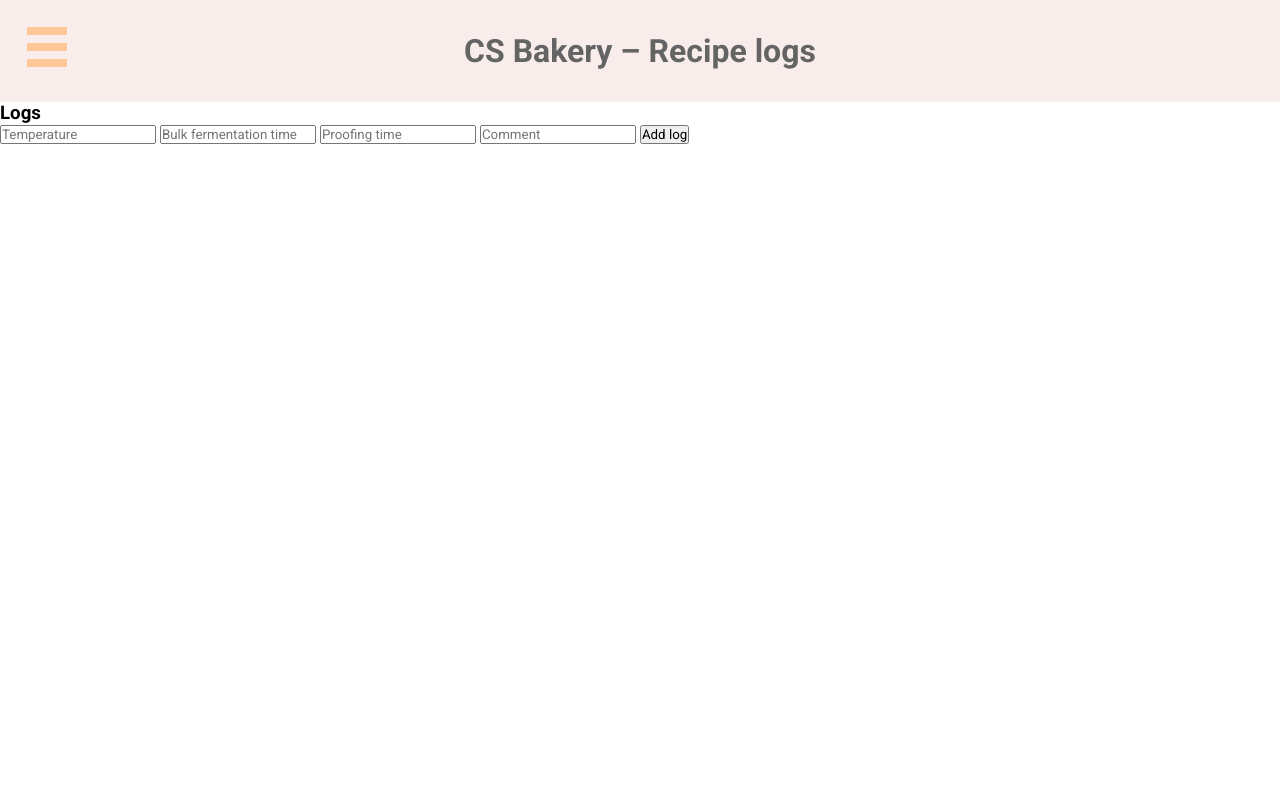
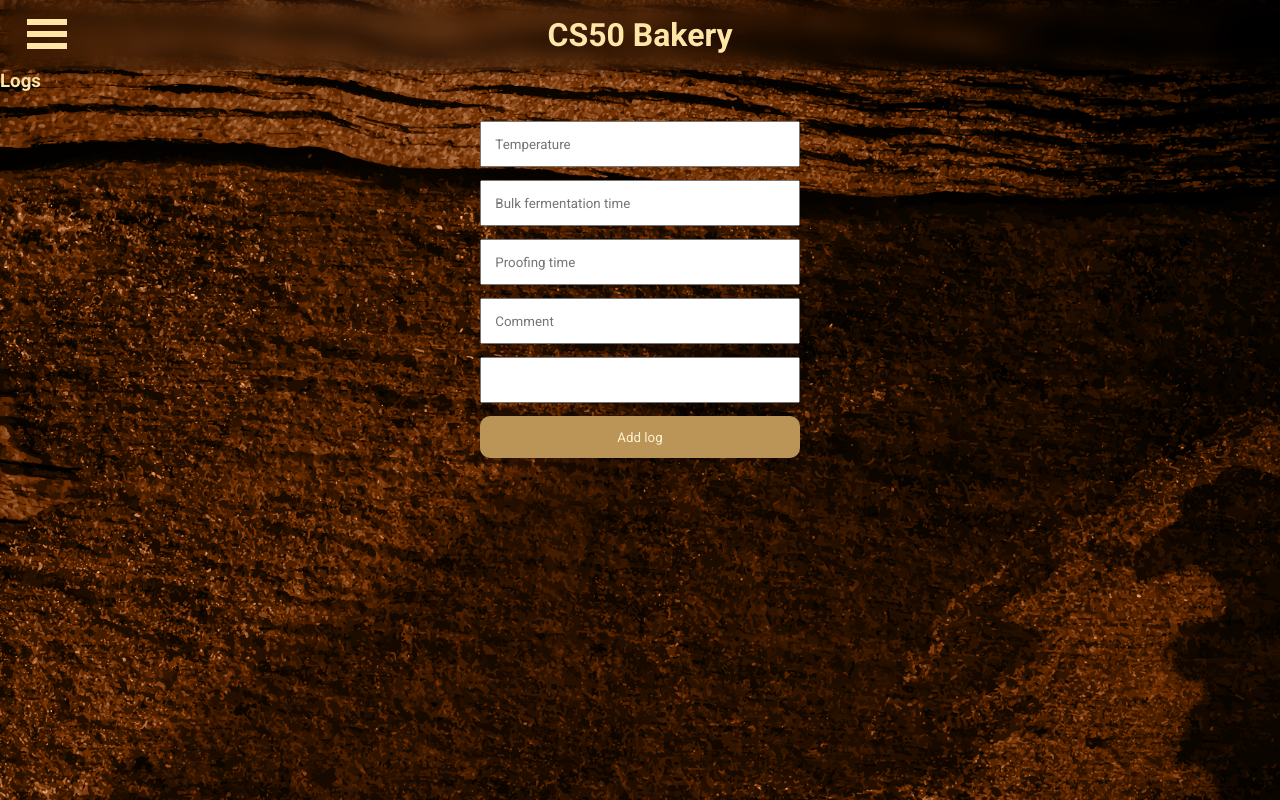
Before and after one commit to ahorguelin/cs50_final_project, a Flask app: page /recipe_logs in a window 1280 px wide. Run offline with Flask 2, Linux system fonts and the light colour scheme.

Commit message:
Home pageand recipe front end

```diff
--- a/static/script.js
+++ b/static/script.js
@@ -1,14 +1,26 @@
 document.addEventListener('DOMContentLoaded', function(){
     let nav = document.querySelector('.navbar');
     let hamburger = document.querySelector('#hamburger');
+    let iconTop = document.querySelector('.icon-bar');
+    let iconMid = document.querySelector('.middle')
+    let iconBot = document.querySelector('.bottom')
     hamburger.addEventListener('click', function(){
         if (nav.classList.contains("show-menu")){
             nav.classList.remove("show-menu");
+            iconTop.classList.remove('animated')
+            iconMid.classList.remove('animated')
+            iconBot.classList.remove('animated')
         }
         else{
             nav.classList.add("show-menu");
+            iconTop.classList.add('animated')
+            iconMid.classList.add('animated')
+            iconBot.classList.add('animated')
         }
     })
+
+
+
     let btnAdd = document.querySelector('#add-ingredient');
     btnAdd.addEventListener('click', function(){
         //select the multiple choices
--- a/static/style.css
+++ b/static/style.css
@@ -6,59 +6,110 @@
     font-family: 'Roboto', sans-serif;
 }
 
+
+/* color variables */
+:root{
+    --red: #6F1D1B;
+    --brown: #20140d;
+    --caramel: #99582A;
+    --beige: #FFE6A7;
+    --off-white: #fff1ce;
+    --sand: #BB9457;
+}
+
 /* Layout Style */
+
+/*menu*/
+.background-img{
+    background-color: var(--caramel);
+    background-image: url('/static/images/rm187-adj-24.jpg');
+    background-size:cover;
+    min-height: 100vh;
+    background-repeat: repeat-y;
+    background-blend-mode:luminosity;
+    position: absolute;
+}
 
 #hamburger{
     width: 3em;
     height: 3em;
-    display: block;
     position: fixed;
     border: none;
     padding: 0px;
-    z-index: 1;
-    margin: 2em 0 0 2em;
-    background: linear-gradient(
-        to bottom,
-        #FEC89A, #FEC89A 20%,
-        #F8EDEB 20%, #F8EDEB 40%,
-        #FEC89A 40%, #FEC89A 60%,
-        #F8EDEB 60%, #F8EDEB 80%,
-        #FEC89A 80%, #FEC89A 100%
-    );
+    top: 1em;
+    left: 2em;
+    z-index: 999;
+    background: transparent;
+    cursor: pointer;
+}
+
+.icon-bar{
+    -webkit-transition: all .7s ease;
+    -moz-transition: all .7s ease;
+    -ms-transition: all .7s ease;
+    -o-transition: all .7s ease;
+    transition: all .7s ease;
+    display: block;
+    width: 3em;
+    height: 6px;
+    margin: 6px 0;
+    background-color: var(--beige);
+}
+
+.animated.top {
+    -webkit-transform: translateY(10px) rotateZ(45deg);
+    -moz-transform: translateY(10px) rotateZ(45deg);
+    -ms-transform: translateY(10px) rotateZ(45deg);
+    -o-transform: translateY(10px) rotateZ(45deg);
+    transform: translateY(10px) rotateZ(45deg);
+}
+
+.animated.bottom {
+    -webkit-transform: translateY-(14px) rotateZ(-45deg);
+    -moz-transform: translateY(-14px) rotateZ(-45deg);
+    -ms-transform: translateY(-14px) rotateZ(-45deg);
+    -o-transform: translateY(-14px) rotateZ(-45deg);
+    transform: translateY(-14px) rotateZ(-45deg);
+}
+
+.animated.middle{
+    width: 0;
 }
 
 .navbar{
-    z-index: 0;
+    z-index: 998;
     height: 100vh;
-    padding: 5em 2em;
-    position: fixed;
-    background-color: #FCD5CE;
+    width: 100vw;
+    position: absolute;
+    background-color: var(--brown);
     transform: translateY(-100%);
-    transition: 0.2s;
+    transition: 0.7s ease-in-out;
 }
 
 .show-menu{
     transform: translateY(0);
-    box-shadow: 1em 0em 50em #FCD5CE;
+    box-shadow: 0 0 10px 100vw var(--burgundy), 0 0 10px 100vh var(--burgundy);
 }
 
 .navbar div li {
+    padding-top: 3em;
     list-style: none;
-    font-size: 1.5em;
+    font-size: 2em;
+    text-align: center;
 }
 
 .navbar-login{
     margin: 1em 0;
 }
 
-.flash_message_container{
-    margin-top: 2em;
-    text-align: center;
+/*header*/
+.title{
+    font-size: 2em;
 }
 
 a{
     text-decoration: none;
-    color: #646464;
+    color: var(--beige);
 }
 
 a:hover{
@@ -66,30 +117,33 @@
 }
 
 header{
+    width: 100vw;
+    position: sticky;
     text-align: center;
-    padding: 2em;
-    background-color: #F8EDEB;
+    padding: 1em 0;
+    background:rgba(0, 0, 0, 0.301);
+    backdrop-filter: blur(10px);
+    box-shadow: 10px 5px 10px rgba(0, 0, 0, 0.212);
 }
 
-h1{
-    color: #646464;
+h1, h2, h3{
+    color: var(--beige);
 }
 
 /* Register & login style */
 .form-container{
     width: 100vw;
     text-align: center;
-    margin: 1em 0;
 }
 
-.bread-form{
+.general-form{
     margin: auto;
     max-width: 25vw;
     min-width: 300px;
-    padding: 1em;
+    padding-top: 1em;
 }
 
-.bread-form input{
+.general-form input{
     width: 100%;
     display: block;
     margin: 1em 0;
@@ -107,6 +161,19 @@
 input[type=number]{
     -moz-appearance: textfield;
     appearance: textfield;
+}
+
+input[type=submit]{
+    background-color: var(--sand);
+    color: var(--off-white);
+    border: none;
+    border-radius: 10px;
+    transition: 0.2s ease;
+}
+
+input[type=submit]:hover{
+    background-color: var(--caramel);
+    border-radius: 12px;
 }
 
 /* Dynamic for styling */
--- a/templates/baker_per.html
+++ b/templates/baker_per.html
@@ -1,6 +1,6 @@
 {% extends "layout.html" %}
 
-{% block title %} – Baker percentages{% endblock %}
+{% block title %}Baker percentages{% endblock %}
 {% block main %}
     <div class="card">
         <h2>{{ recipe_info["recipe_name"] }}</h2>
--- a/templates/bread_engine.html
+++ b/templates/bread_engine.html
@@ -1,6 +1,6 @@
 {% extends "layout.html" %}
 
-{% block title %} – Bread Engine{% endblock %}
+{% block title %}Bread Engine{% endblock %}
 
 {% block main%}
     <div class="form-container">
@@ -11,7 +11,7 @@
                 {% endfor %}
             {% endif %}
         {% endwith %}
-        <form class="bread-form" action="/bread_engine" method="post" id="ingredient-form">
+        <form class="general-form" action="/bread_engine" method="post" id="ingredient-form">
             <input type="text" name="name" autocomplete="off" autofocus placeholder="Recipe Name" value="{{ recipe if recipe }}"/>
             <input type="text" name="description" autocomplete="off" placeholder="Recipe description" value ="{{ description if description }}">
             <button id="add-ingredient" type="button">Add ingredient</button>
--- a/templates/layout.html
+++ b/templates/layout.html
@@ -13,7 +13,11 @@
 </head>
 <body>
     <!-- Hamburger menu-->
-    <button id="hamburger"></button>
+    <button id="hamburger">
+        <span class="icon-bar top"></span>
+        <span class="icon-bar middle"></span>
+        <span class="icon-bar bottom"></span>
+    </button>
     <nav class="navbar">
         {% if session["user_id"] %}
         <div class="navbar-tools">
@@ -34,9 +38,12 @@
         {% endif %}
     </nav>
     <!-- Header with dynamic title -->
-    <header>
-        <h1><a href="/">CS Bakery{% block title %}{% endblock %} {{ user_id if user_id }}</a></h1>
-    </header>
-    {% block main %}{% endblock %}
+    <div class="background-img">
+        <header>
+            <h1 class="title"><a href="/">{% if session["user_id"] %}{% block title %}{% endblock %}{% else %}CS50 Bakery{% endif %}</a></h1>
+            <h2>{% block subtitle %}{% endblock %}</h2>
+        </header>
+        {% block main %}{% endblock %}
+    </div>
 </body>
 </html>
--- a/templates/login.html
+++ b/templates/login.html
@@ -1,6 +1,6 @@
 {% extends "layout.html" %}
 
-{% block title %}Login{% endblock %}
+{% block subtitle %}Login{% endblock %}
 
 {% block main%}
     <div class="form-container">
@@ -11,7 +11,7 @@
                 {% endfor %}
             {% endif %}
         {% endwith %}
-        <form action="/login" method="post">
+        <form class="general-form" action="/login" method="post">
             <input type="text" name="username" autocomplete="off" autofocus placeholder="Enter your username" value="{{ username if username }}"/>
             <input type="password" name="password" autocomplete="off" placeholder="Enter your password"/>
             <input type="submit" value="Register">
--- a/templates/recipe_logs.html
+++ b/templates/recipe_logs.html
@@ -1,5 +1,5 @@
 {% extends "layout.html" %}
-{% block title %} – Recipe logs{% endblock %}
+{% block title %}Logs{% endblock %}
 {% block main %}
 {% with messages = get_flashed_messages() %}
     {% if messages %}
@@ -11,7 +11,7 @@
     <h2>{{ recipe_info['recipe_name'] if recipe_info }}</h2>
     <h2>{{ recipe_info['description'] if recipe_info }}</h2>
     <h3>Logs</h3>
-    <form action="/add_logs" method="post">
+    <form class="general-form" action="/add_logs" method="post">
         <input type="number" min="0" step="0.1" name="temperature" placeholder="Temperature">
         <input type="number" min="0" step="0.1" name="bf_time" placeholder="Bulk fermentation time">
         <input type="number" min="0" step="0.1" name="proof_time" placeholder="Proofing time">
--- a/templates/recipes.html
+++ b/templates/recipes.html
@@ -1,6 +1,6 @@
 {% extends "layout.html" %}
 
-{% block title %} – Recipes{% endblock %}
+{% block title %}Recipes{% endblock %}
 
 {% block main %}
 {% if "user_id" in session %}
--- a/templates/register.html
+++ b/templates/register.html
@@ -1,6 +1,6 @@
 {% extends "layout.html" %}
 
-{% block title %}Register{% endblock %}
+{% block subtitle %}Register{% endblock %}
 
 {% block main%}
     <div class="form-container">
@@ -11,7 +11,7 @@
                 {% endfor %}
             {% endif %}
         {% endwith %}
-        <form action="/register" method="post">
+        <form class="general-form" action="/register" method="post">
             <input type="text" name="username" autocomplete="off" autofocus placeholder="Enter your username" value="{{ username if username }}"/>
             <input type="password" name="password" autocomplete="off" placeholder="Enter your password"/>
             <input type="password" name="password-confirmation" autocomplete="off" placeholder="Confirm your password"/>
```
Also changed, not shown: other parts of static/style.css (+31 -6 lines), bakery.db, static/images/rm187-adj-24.jpg (added).
